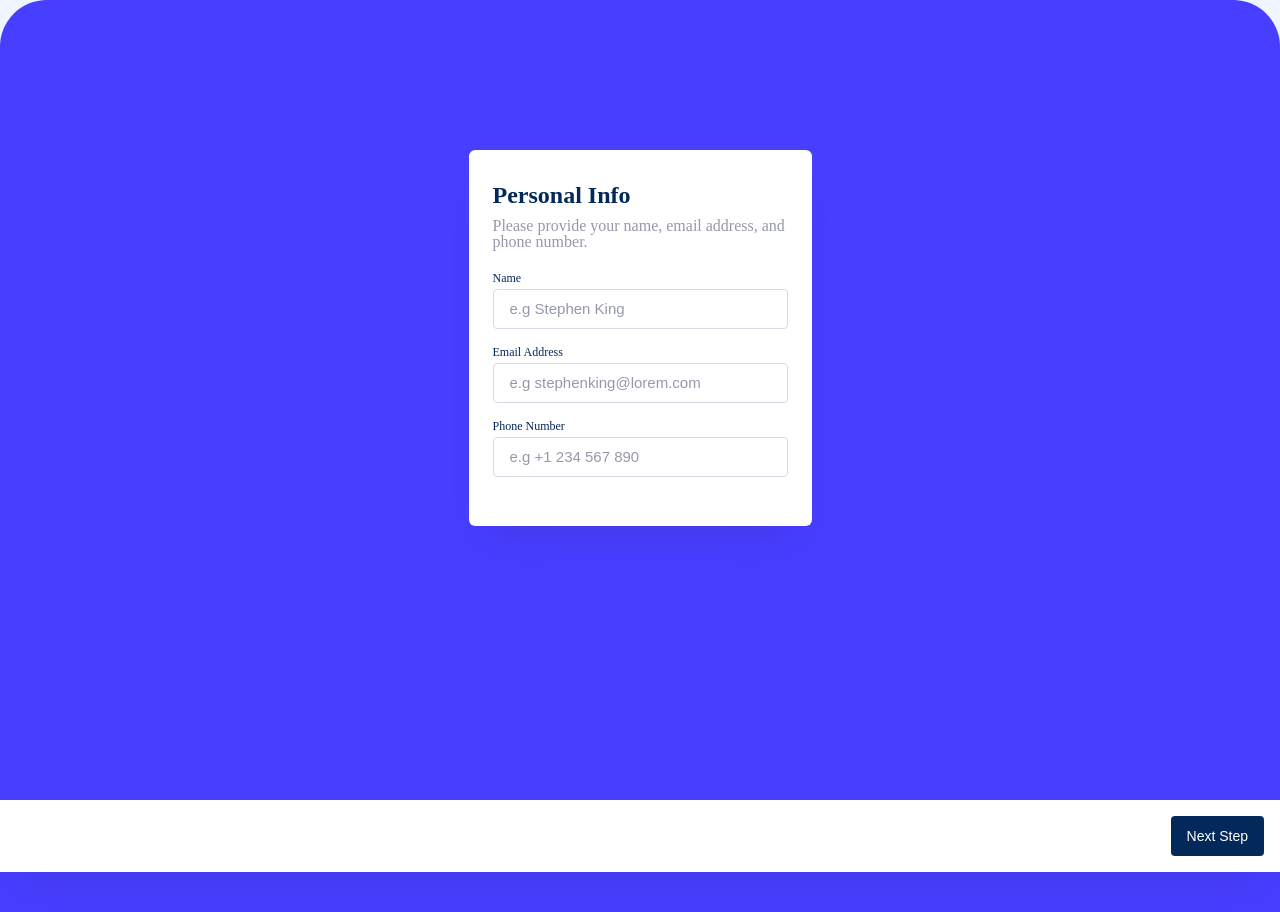
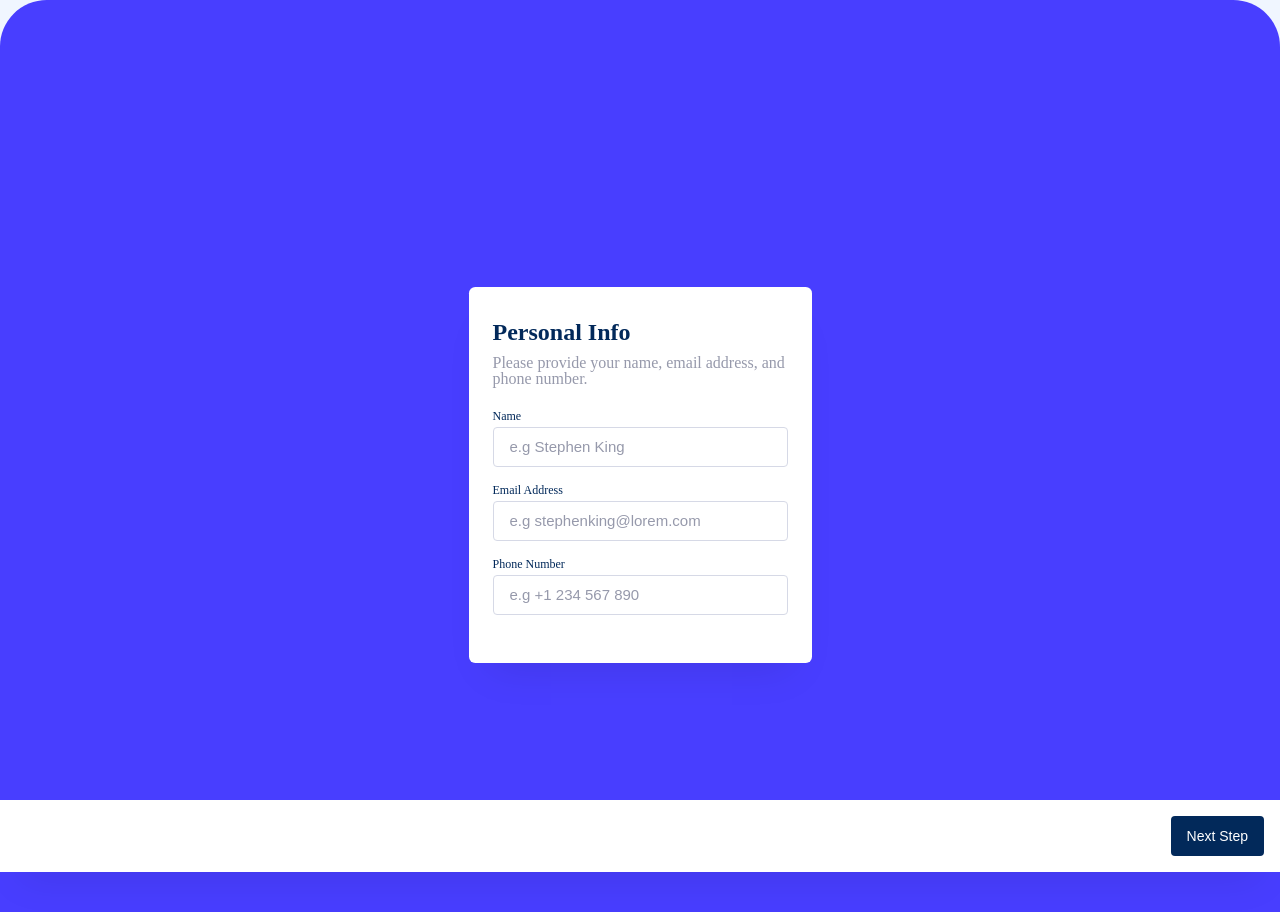
Before and after one commit to TomasScerbak/multistep-form, a React (Create React App) app: page / in a window 1280 px wide. Shown: the top 912 px of the page. Built offline with nearby package versions, Linux system fonts and the light colour scheme.

Commit message:
aligning card for desktop version

```diff
--- a/src/components/UI/Container.module.css
+++ b/src/components/UI/Container.module.css
@@ -3,3 +3,9 @@
   justify-content: center;
   height: 100vh;
 }
+
+@media screen and (min-width: 760px) {
+  .container {
+    align-items: center;
+  }
+}
```
